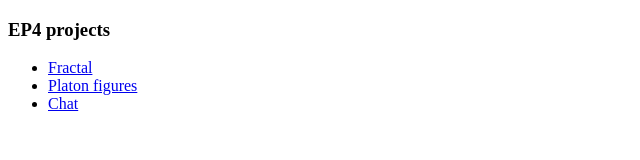
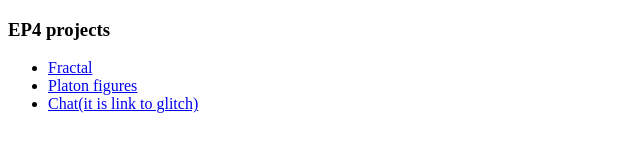
Before and after one commit to EfimP/EfimP.github.io, a plain HTML site: page index.html in a window 1280 px wide. Shown: the whole page, without its empty margins (0-640 px from the left). Drawn offline with Linux system fonts and the light colour scheme.

```diff
--- a/index.html
+++ b/index.html
@@ -11,7 +11,7 @@
     <ul>
       <li><a href="01-fractal/index.html">Fractal</a></li>
       <li><a href="02-platon_figures/src/index.html">Platon figures</a></li>
-      <li><a href="https://glitch.com/dashboard/@EfimP?group=owned&sortColumn=domain&sortDirection=ASC&page=1&showAll=false&filterDomain=">Chat</a></li>
+      <li><a href="https://glitch.com/dashboard/@EfimP?group=owned&sortColumn=domain&sortDirection=ASC&page=1&showAll=false&filterDomain=">Chat(it is link to glitch)</a></li>
     </ul>
   </body>
 </html>
```
